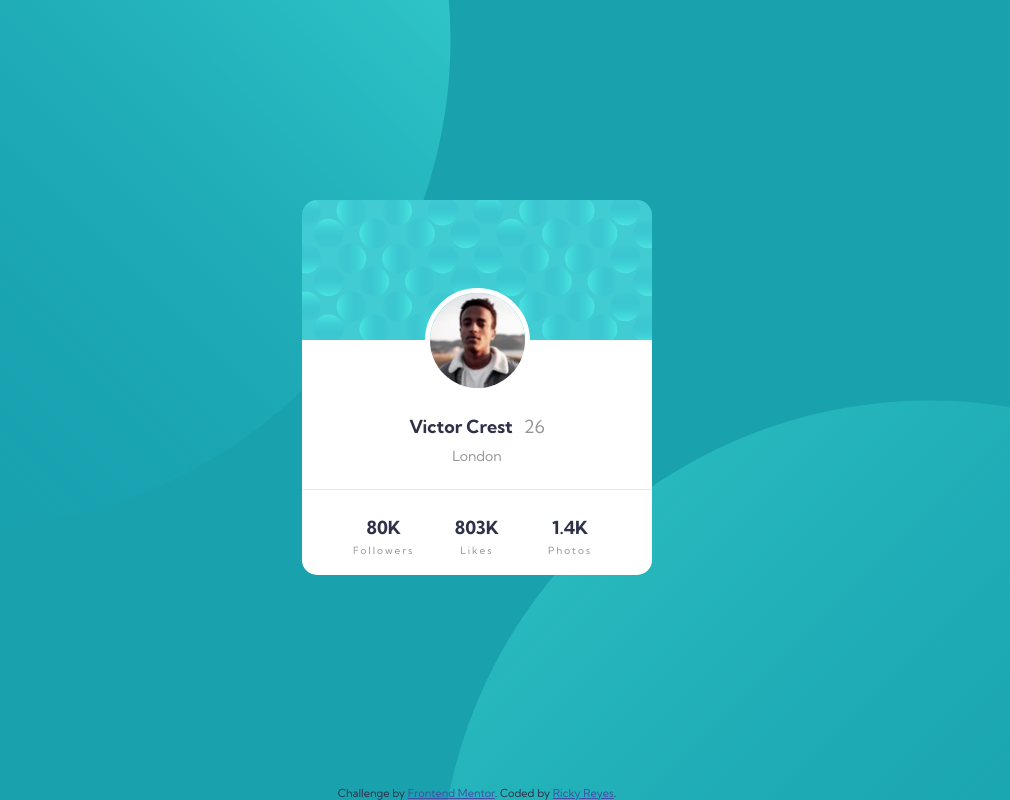
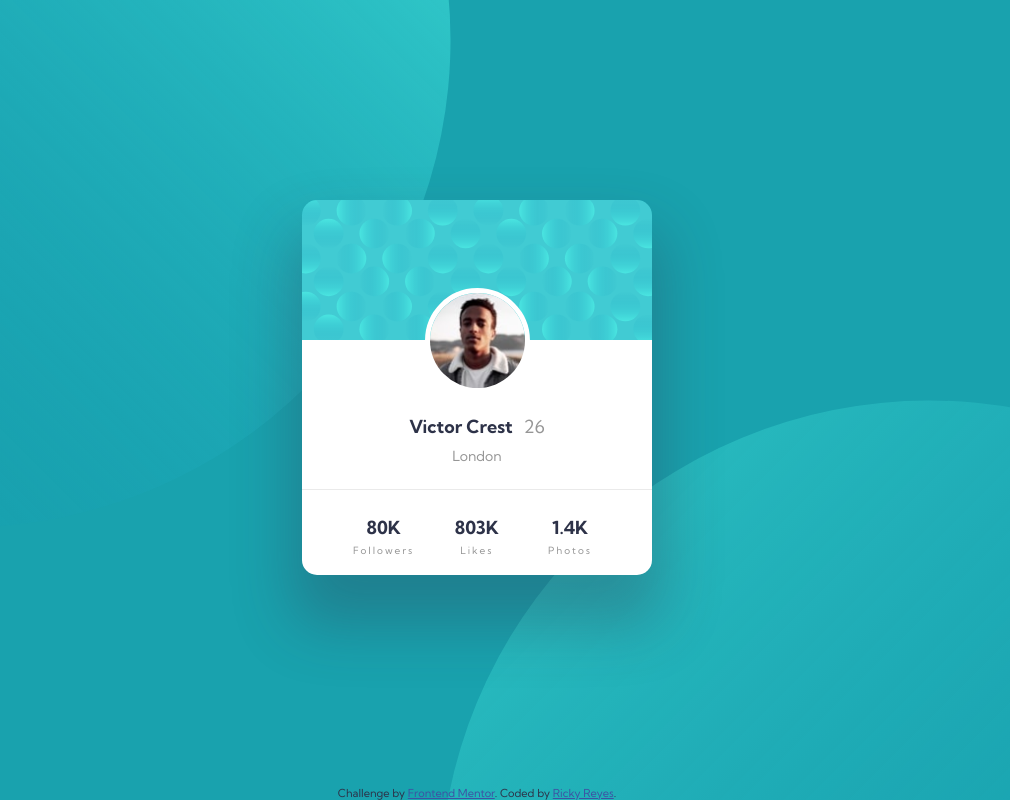
Before and after one commit to RickyReyes/profile_card01, a plain HTML site: page index.html in a window 1280 px wide. Shown: the whole page, without its empty margins (163-1173 px from the left). Drawn offline with Linux system fonts and the light colour scheme.

Commit message:
Added box-shadow to card

```diff
--- a/style.css
+++ b/style.css
@@ -29,6 +29,7 @@ body {
     border-radius: 15px;
     text-align: center;
     background: white url(images/bg-pattern-card.svg) no-repeat top;
+    box-shadow: 0 40px 60px 10px hsl(229, 23%, 23%, .3);
 }
 
 /* Photo */
```
